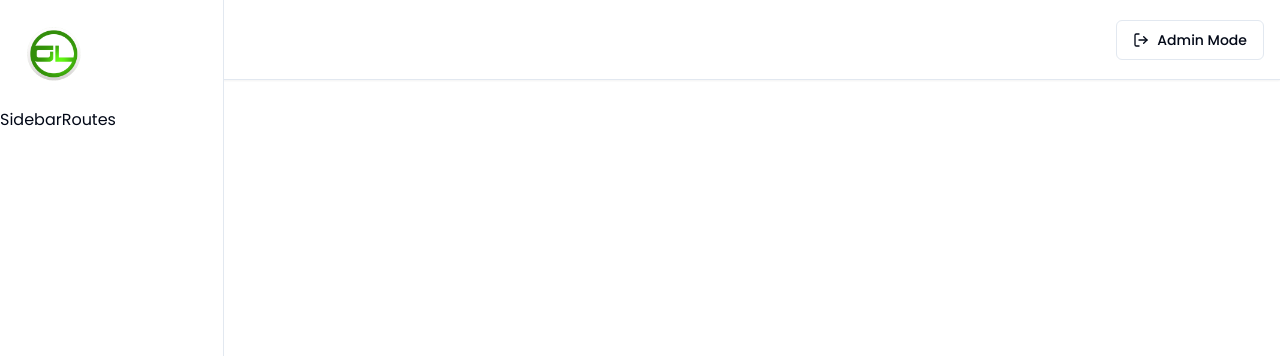
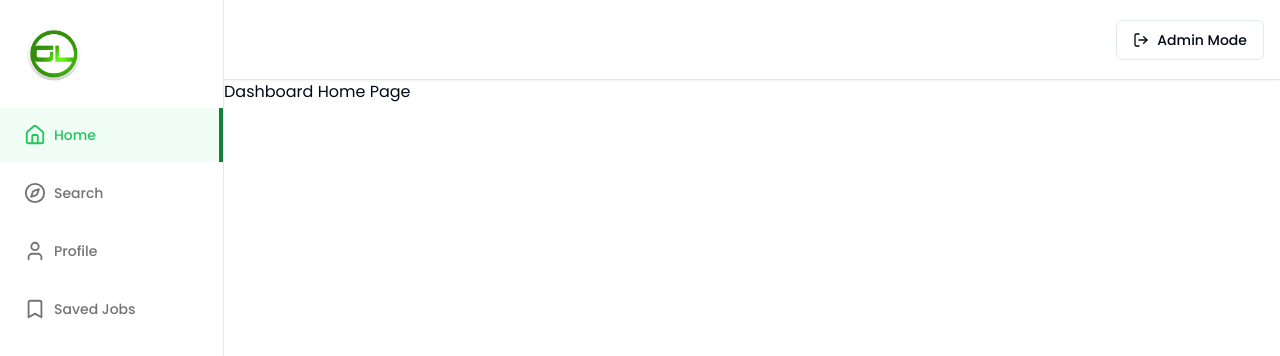
Before and after one commit to iputuagussetiawan/next-job-portal, a Next.js app: page / in a window 1280 px wide. Shown: the top 356 px of the page. Built offline with nearby package versions, Linux system fonts and the light colour scheme.

Commit message:
add sidebar menu

```diff
--- /dev/null
+++ b/app/(dashboard)/(routes)/admin/jobs/page.tsx
@@ -0,0 +1,7 @@
+import React from 'react'
+
+export const JobsPageOverview = () => {
+  return (
+    <div><h1>Page Job</h1></div>
+  )
+}
--- /dev/null
+++ b/app/(dashboard)/_components/mobile-sidebar.tsx
@@ -0,0 +1,21 @@
+import React from 'react'
+import {
+    Sheet,
+    SheetContent,
+    SheetTrigger,
+} from "@/components/ui/sheet"
+import { Menu } from 'lucide-react'
+import { Sidebar } from './sidebar'
+
+export const MobileSidebar = () => {
+    return (
+        <Sheet>
+            <SheetTrigger className='md:hidden pr-4 hover:opacity-75 transition-all'>
+                <Menu/>
+            </SheetTrigger>
+            <SheetContent className='bg-white p-0' side={"left"}>
+                <Sidebar/>
+            </SheetContent>
+        </Sheet>
+    )
+}
--- a/app/(dashboard)/_components/navbar.tsx
+++ b/app/(dashboard)/_components/navbar.tsx
@@ -1,11 +1,12 @@
 import React from 'react'
 import { NavbarRoutes } from './navbar-routes'
+import { MobileSidebar } from './mobile-sidebar'
 
 export const Navbar = () => {
     return (
         <div className='p-4 border-b h-full flex items-center bg-white shadow-sm'>
             {/* Mobile Routes */}
-            {/* <MobileSidebar/> */}
+            <MobileSidebar/>
             {/* Sidebar Routes */}
             <NavbarRoutes/>
         </div>
--- /dev/null
+++ b/app/(dashboard)/_components/sidebar-route-item.tsx
@@ -0,0 +1,30 @@
+'use client'
+import { cn } from '@/lib/utils';
+import { LucideIcon } from 'lucide-react';
+import { usePathname, useRouter } from 'next/navigation';
+import React from 'react'
+
+interface SidebarRouteItemProps {
+    icon: LucideIcon;
+    label: string;
+    href: string;
+}
+
+export const SidebarRouteItem = ({icon:Icon, label, href}:SidebarRouteItemProps) => {
+    const pathname=usePathname();
+    const router=useRouter();
+    const isActive=(pathname==="/" && href==="/") || pathname?.startsWith(`${href}/`);
+    const onClick=()=>{
+        router.push(href)
+    }
+    return (
+        <button onClick={onClick} className={cn("flex items-center gap-x-2 text-neutral-500 text-sm font-[500] pl-6 transition-all hover:text-green-500 hover:bg-neutral-300/20",
+            isActive && "text-green-500 bg-green-200/20 hover:bg-green-700/20")}>
+            <div className="flex items-center gap-x-2 py-4">
+                <Icon size={22}></Icon>
+                {label}
+            </div>
+            <div className={cn("ml-auto opacity-0 border-2 border-green-700 h-full transition-all",isActive && "opacity-100")}></div>
+        </button>
+    )
+}
--- a/app/(dashboard)/_components/sidebar-routes.tsx
+++ b/app/(dashboard)/_components/sidebar-routes.tsx
@@ -1,9 +1,73 @@
 "use client"
 
+import { Bookmark, Compass, Home, List, User } from 'lucide-react'
+import { usePathname } from 'next/navigation';
 import React from 'react'
+import { SidebarRouteItem } from './sidebar-route-item';
+
+const adminRoutes = [
+  {
+    icon:List,
+    label:"Jobs",
+    href:"/admin/jobs"
+  },
+
+  {
+    icon:List,
+    label:"Companies",
+    href:"/admin/companies"
+  },
+
+  {
+    icon:Compass,
+    label:"Analytics",
+    href:"/admin/analytics"
+  },
+];
+
+const guestRoutes = [
+  {
+    icon:Home,
+    label:"Home",
+    href:"/"
+  },
+
+  {
+    icon:Compass,
+    label:"Search",
+    href:"/search"
+  },
+
+  {
+    icon:User,
+    label:"Profile",
+    href:"/user"
+  },
+
+  {
+    icon:Bookmark,
+    label:"Saved Jobs",
+    href:"/savedJobs"
+  },
+];
 
 export const SidebarRoutes = () => {
+  const pathname=usePathname();
+  const isAdminPage=pathname?.startsWith('/admin');
+  console.log(isAdminPage);
+  const routes = isAdminPage ? adminRoutes : guestRoutes;
   return (
-    <div>SidebarRoutes</div>
+    <div className='flex flex-col gap-1 w-full'>
+      {
+        routes.map((route) => (
+          <SidebarRouteItem
+            key={route.href}
+            icon={route.icon}
+            label={route.label}
+            href={route.href}
+          />
+        ))
+      }
+    </div>
   )
 }
--- a/app/(dashboard)/layout.tsx
+++ b/app/(dashboard)/layout.tsx
@@ -6,7 +6,7 @@
     return (
         <div className='h-full'>
             {/* Header */}
-            <header className='h-20 fixed inset-y-0 w-full z-50'>
+            <header className='h-20 md:pl-56 fixed inset-y-0 w-full z-50'>
                 <Navbar/>
             </header>
 
@@ -14,7 +14,7 @@
             <div className='hidden md:flex h-full w-56 flex-col fixed inset-y-0 z-50'>
                 <Sidebar/>
             </div>
-            <main>
+            <main className='md:pl-56 pt-20 h-full'>
                 {children}
             </main>
         </div>
--- /dev/null
+++ b/components/ui/sheet.tsx
@@ -0,0 +1,140 @@
+"use client"
+
+import * as React from "react"
+import * as SheetPrimitive from "@radix-ui/react-dialog"
+import { cva, type VariantProps } from "class-variance-authority"
+import { X } from "lucide-react"
+
+import { cn } from "@/lib/utils"
+
+const Sheet = SheetPrimitive.Root
+
+const SheetTrigger = SheetPrimitive.Trigger
+
+const SheetClose = SheetPrimitive.Close
+
+const SheetPortal = SheetPrimitive.Portal
+
+const SheetOverlay = React.forwardRef<
+  React.ElementRef<typeof SheetPrimitive.Overlay>,
+  React.ComponentPropsWithoutRef<typeof SheetPrimitive.Overlay>
+>(({ className, ...props }, ref) => (
+  <SheetPrimitive.Overlay
+    className={cn(
+      "fixed inset-0 z-50 bg-black/80  data-[state=open]:animate-in data-[state=closed]:animate-out data-[state=closed]:fade-out-0 data-[state=open]:fade-in-0",
+      className
+    )}
+    {...props}
+    ref={ref}
+  />
+))
+SheetOverlay.displayName = SheetPrimitive.Overlay.displayName
+
+const sheetVariants = cva(
+  "fixed z-50 gap-4 bg-background p-6 shadow-lg transition ease-in-out data-[state=open]:animate-in data-[state=closed]:animate-out data-[state=closed]:duration-300 data-[state=open]:duration-500",
+  {
+    variants: {
+      side: {
+        top: "inset-x-0 top-0 border-b data-[state=closed]:slide-out-to-top data-[state=open]:slide-in-from-top",
+        bottom:
+          "inset-x-0 bottom-0 border-t data-[state=closed]:slide-out-to-bottom data-[state=open]:slide-in-from-bottom",
+        left: "inset-y-0 left-0 h-full w-3/4 border-r data-[state=closed]:slide-out-to-left data-[state=open]:slide-in-from-left sm:max-w-sm",
+        right:
+          "inset-y-0 right-0 h-full w-3/4  border-l data-[state=closed]:slide-out-to-right data-[state=open]:slide-in-from-right sm:max-w-sm",
+      },
+    },
+    defaultVariants: {
+      side: "right",
+    },
+  }
+)
+
+interface SheetContentProps
+  extends React.ComponentPropsWithoutRef<typeof SheetPrimitive.Content>,
+    VariantProps<typeof sheetVariants> {}
+
+const SheetContent = React.forwardRef<
+  React.ElementRef<typeof SheetPrimitive.Content>,
+  SheetContentProps
+>(({ side = "right", className, children, ...props }, ref) => (
+  <SheetPortal>
+    <SheetOverlay />
+    <SheetPrimitive.Content
+      ref={ref}
+      className={cn(sheetVariants({ side }), className)}
+      {...props}
+    >
+      {children}
+      <SheetPrimitive.Close className="absolute right-4 top-4 rounded-sm opacity-70 ring-offset-background transition-opacity hover:opacity-100 focus:outline-none focus:ring-2 focus:ring-ring focus:ring-offset-2 disabled:pointer-events-none data-[state=open]:bg-secondary">
+        <X className="h-4 w-4" />
+        <span className="sr-only">Close</span>
+      </SheetPrimitive.Close>
+    </SheetPrimitive.Content>
+  </SheetPortal>
+))
+SheetContent.displayName = SheetPrimitive.Content.displayName
+
+const SheetHeader = ({
+  className,
+  ...props
+}: React.HTMLAttributes<HTMLDivElement>) => (
+  <div
+    className={cn(
+      "flex flex-col space-y-2 text-center sm:text-left",
+      className
+    )}
+    {...props}
+  />
+)
+SheetHeader.displayName = "SheetHeader"
+
+const SheetFooter = ({
+  className,
+  ...props
+}: React.HTMLAttributes<HTMLDivElement>) => (
+  <div
+    className={cn(
+      "flex flex-col-reverse sm:flex-row sm:justify-end sm:space-x-2",
+      className
+    )}
+    {...props}
+  />
+)
+SheetFooter.displayName = "SheetFooter"
+
+const SheetTitle = React.forwardRef<
+  React.ElementRef<typeof SheetPrimitive.Title>,
+  React.ComponentPropsWithoutRef<typeof SheetPrimitive.Title>
+>(({ className, ...props }, ref) => (
+  <SheetPrimitive.Title
+    ref={ref}
+    className={cn("text-lg font-semibold text-foreground", className)}
+    {...props}
+  />
+))
+SheetTitle.displayName = SheetPrimitive.Title.displayName
+
+const SheetDescription = React.forwardRef<
+  React.ElementRef<typeof SheetPrimitive.Description>,
+  React.ComponentPropsWithoutRef<typeof SheetPrimitive.Description>
+>(({ className, ...props }, ref) => (
+  <SheetPrimitive.Description
+    ref={ref}
+    className={cn("text-sm text-muted-foreground", className)}
+    {...props}
+  />
+))
+SheetDescription.displayName = SheetPrimitive.Description.displayName
+
+export {
+  Sheet,
+  SheetPortal,
+  SheetOverlay,
+  SheetTrigger,
+  SheetClose,
+  SheetContent,
+  SheetHeader,
+  SheetFooter,
+  SheetTitle,
+  SheetDescription,
+}
--- a/package.json
+++ b/package.json
@@ -10,6 +10,7 @@
   },
   "dependencies": {
     "@clerk/nextjs": "^6.0.0",
+    "@radix-ui/react-dialog": "^1.1.2",
     "@radix-ui/react-slot": "^1.1.0",
     "class-variance-authority": "^0.7.0",
     "clsx": "^2.1.1",
```
Also changed, not shown: 1 other file (tests, documents, lock files or other folders).
